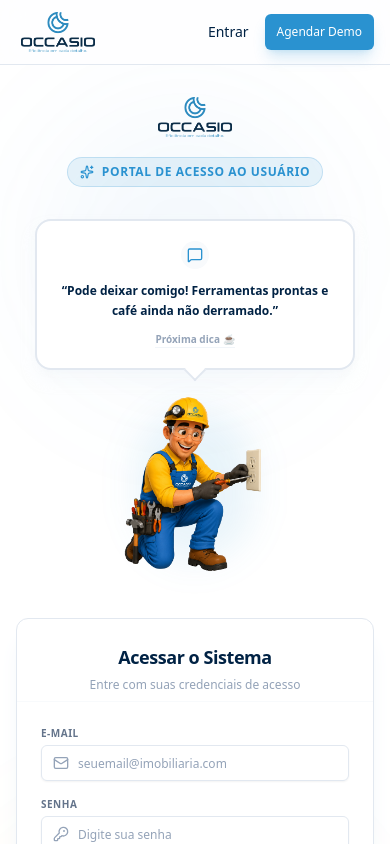
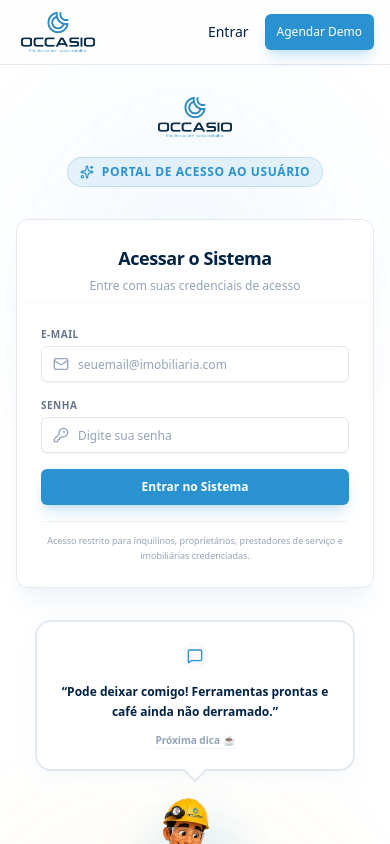
Before and after one commit to adrianofroelich/occasio-imb, a React (Vite) app: page /login in a window 390 px wide. Shown: the top 844 px of the page. Built offline with nearby package versions, Linux system fonts and the light colour scheme; no server answers.

Commit message:
style: ajusta ordem das colunas da pagina de login no mobile

```diff
--- a/src/pages/Login.tsx
+++ b/src/pages/Login.tsx
@@ -151,7 +151,7 @@ export default function Login() {
         <div className="grid grid-cols-1 lg:grid-cols-12 gap-8 items-center w-full max-w-5xl">
 
           {/* Lado Esquerdo: Mascote Bob (Personagem 3) com Balão de Fala */}
-          <div className="lg:col-span-4 flex flex-col items-center justify-center space-y-4 animate-in fade-in slide-in-from-left duration-700">
+          <div className="lg:col-span-4 flex flex-col items-center justify-center space-y-4 animate-in fade-in slide-in-from-left duration-700 order-2 lg:order-1">
             {/* Balão de Fala do Bob */}
             <div className="relative w-full max-w-xs bg-white border-2 border-slate-200 rounded-2xl p-5 shadow-lg shadow-slate-100/50">
               {/* Seta do balão apontando para baixo/esquerda no mobile, ou para baixo no desktop */}
@@ -189,7 +189,7 @@ export default function Login() {
           </div>
 
           {/* Lado Central: Formulário de Login (Card) */}
-          <div className="lg:col-span-5 flex justify-center animate-in fade-in zoom-in duration-700">
+          <div className="lg:col-span-5 flex justify-center animate-in fade-in zoom-in duration-700 order-1 lg:order-2">
             <Card className="w-full max-w-sm border-slate-200 shadow-xl shadow-slate-100 bg-white overflow-hidden hover:shadow-2xl transition-shadow duration-300">
               <CardHeader className="p-6 pb-2 text-center border-b border-slate-50">
                 <CardTitle className="text-lg font-black text-occasio-navy">Acessar o Sistema</CardTitle>
@@ -276,7 +276,7 @@ export default function Login() {
           </div>
 
           {/* Lado Direito: Mascote Técnico (Personagem 6) */}
-          <div className="lg:col-span-3 flex justify-center animate-in fade-in slide-in-from-right duration-700">
+          <div className="lg:col-span-3 flex justify-center animate-in fade-in slide-in-from-right duration-700 order-3 lg:order-3">
             <div className="relative group">
               <div className="absolute inset-0 bg-yellow-500/15 rounded-full blur-2xl group-hover:bg-yellow-500/25 transition-all duration-500 scale-75"></div>
               <img
```
